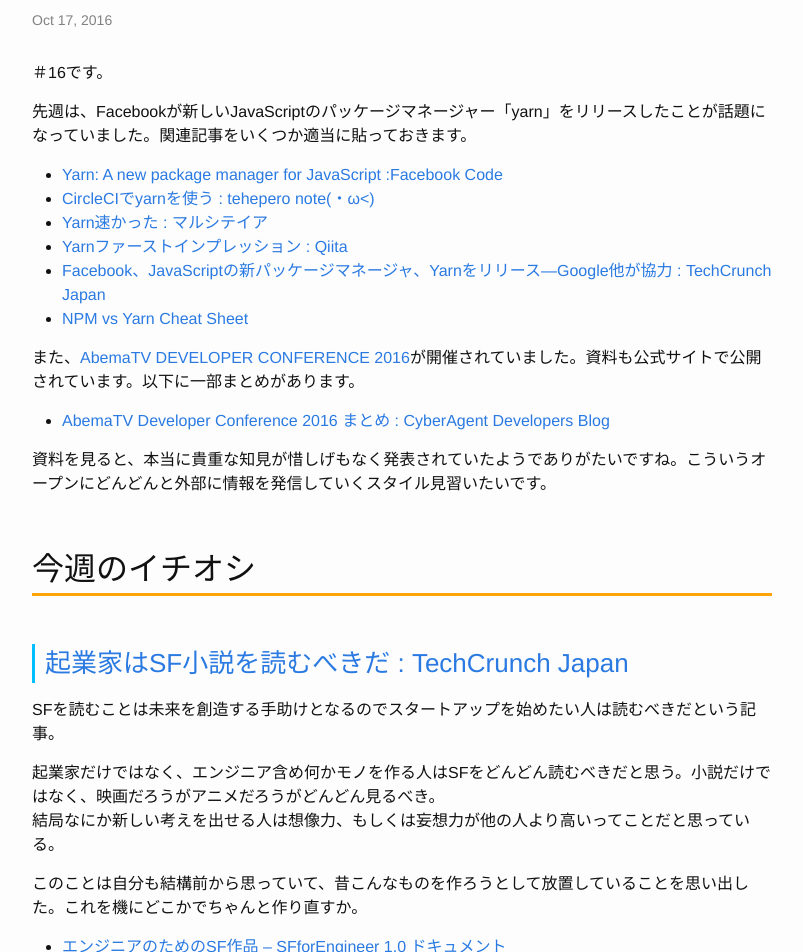
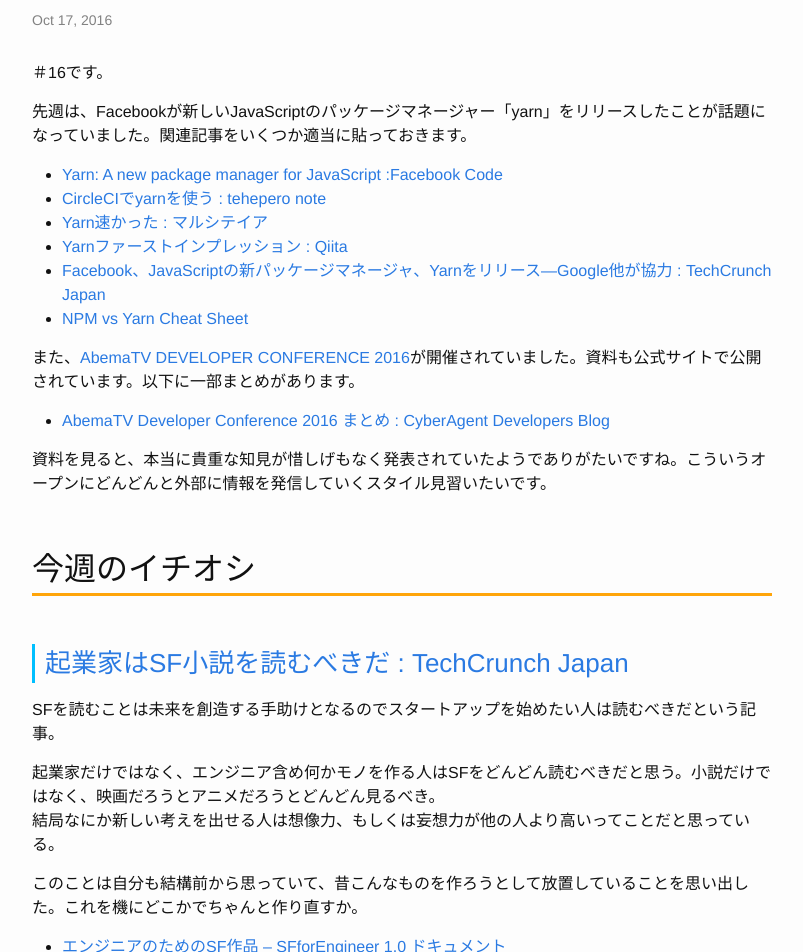
Before and after one commit to Gather-Tech/Gather-Tech.github.io, a Jekyll site: the page built from _posts/2016/2016-10-17-Gather16.md, in a window 1280 px wide and 1400 px high. Shown: the part 448-1400 px from the top of the window, without its empty margins (238-1041 px from the left). Built offline with Jekyll 4.4.1, drawn with Linux system fonts in a browser that asks for light colours; some of the changed text lies outside the part shown.

Commit message:
表記揺れをなおした

```diff
--- a/_posts/2016/2016-10-17-Gather16.md
+++ b/_posts/2016/2016-10-17-Gather16.md
@@ -10,7 +10,7 @@
 先週は、Facebookが新しいJavaScriptのパッケージマネージャー「yarn」をリリースしたことが話題になっていました。関連記事をいくつか適当に貼っておきます。
 
 - [Yarn: A new package manager for JavaScript :Facebook Code](https://code.facebook.com/posts/1840075619545360)
-- [CircleCIでyarnを使う : tehepero note(・ω<)](http://blog.stormcat.io/entry/circleci-npm-yarn)
+- [CircleCIでyarnを使う : tehepero note](http://blog.stormcat.io/entry/circleci-npm-yarn)
 - [Yarn速かった : マルシテイア](http://amagitakayosi.hatenablog.com/entry/2016/10/12/113610)
 - [Yarnファーストインプレッション : Qiita](http://qiita.com/mizchi/items/1002fde0de10e7c54fb2)
 - [Facebook、JavaScriptの新パッケージマネージャ、Yarnをリリース―Google他が協力 : TechCrunch Japan](http://jp.techcrunch.com/2016/10/12/20161011facebook-partners-with-google-others-to-launch-a-new-javascript-package-manager/)
@@ -28,7 +28,7 @@
 
 SFを読むことは未来を創造する手助けとなるのでスタートアップを始めたい人は読むべきだという記事。
 
-起業家だけではなく、エンジニア含め何かモノを作る人はSFをどんどん読むべきだと思う。小説だけではなく、映画だろうがアニメだろうがどんどん見るべき。
+起業家だけではなく、エンジニア含め何かモノを作る人はSFをどんどん読むべきだと思う。小説だけではなく、映画だろうとアニメだろうとどんどん見るべき。
 結局なにか新しい考えを出せる人は想像力、もしくは妄想力が他の人より高いってことだと思っている。
 
 このことは自分も結構前から思っていて、昔こんなものを作ろうとして放置していることを思い出した。これを機にどこかでちゃんと作り直すか。
```
Also changed, not shown: other parts of _posts/2016/2016-10-17-Gather16.md (+1 -1 lines).
